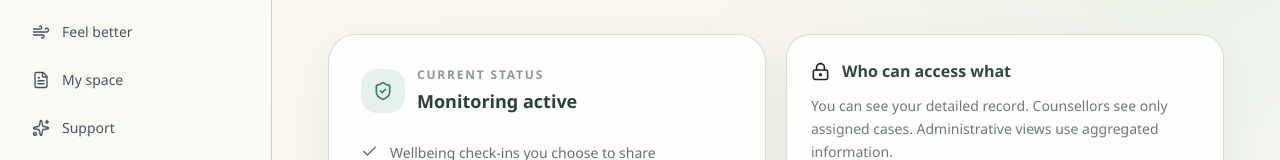
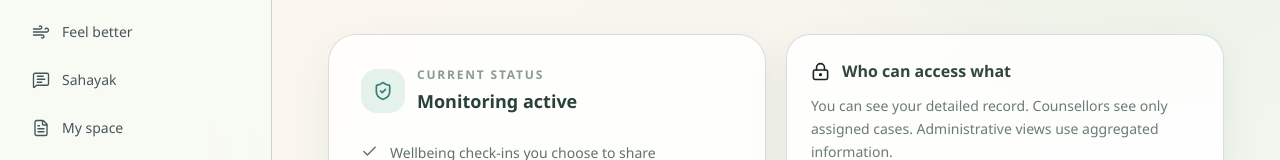
Before and after one commit to shreyasirayyy/SIH26, a Next.js app in the folder saath-frontend/: page /survivor/privacy in a window 1280 px wide. Shown: the part 261-421 px from the top of the page. Built offline with nearby package versions, Linux system fonts and the light colour scheme; no server answers.

Commit message:
sahayak added in sidebar

```diff
--- a/saath-frontend/components/SurvivorNav.tsx
+++ b/saath-frontend/components/SurvivorNav.tsx
@@ -3,12 +3,13 @@
 import Link from "next/link";
 import { usePathname } from "next/navigation";
 import { cn } from "@/lib/utils";
-import { FileText, HeartHandshake, Home, Sparkles, Wind } from "lucide-react";
+import { FileText, HeartHandshake, Home, MessageSquareText, Sparkles, Wind } from "lucide-react";
 
 const items = [
   { href: "/survivor", label: "Home", icon: Home },
   { href: "/survivor/check-in", label: "Check-in", icon: HeartHandshake },
   { href: "/survivor/feel-better", label: "Feel better", icon: Wind },
+  { href: "/survivor/sahayak", label: "Sahayak", icon: MessageSquareText },
   { href: "/survivor/my-space", label: "My space", icon: FileText },
   { href: "/survivor/support", label: "Support", icon: Sparkles },
 ];
--- a/saath-frontend/components/SurvivorSidebar.tsx
+++ b/saath-frontend/components/SurvivorSidebar.tsx
@@ -1,7 +1,7 @@
 "use client";
 
 import Link from "next/link";
-import { FileText, HeartHandshake, Home, LogOut, Settings, Sparkles, UserRound, Wind } from "lucide-react";
+import { FileText, HeartHandshake, Home, LogOut, MessageSquareText, Settings, Sparkles, UserRound, Wind } from "lucide-react";
 import { useRouter, usePathname } from "next/navigation";
 import { useAppStore } from "@/store/useAppStore";
 
@@ -9,6 +9,7 @@ const items = [
   ["/survivor", "Home", "होम", Home],
   ["/survivor/check-in", "Check-in", "चेक-इन", HeartHandshake],
   ["/survivor/feel-better", "Feel better", "बेहतर महसूस करें", Wind],
+  ["/survivor/sahayak", "Sahayak", "सहायक", MessageSquareText],
   ["/survivor/my-space", "My space", "मेरी जगह", FileText],
   ["/survivor/support", "Support", "सहायता", Sparkles],
 ] as const;
```
